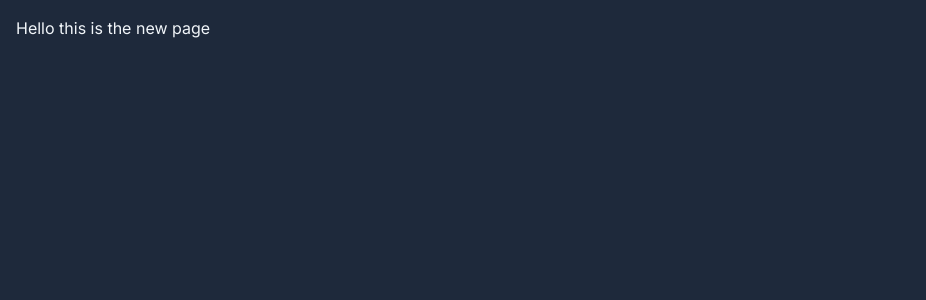
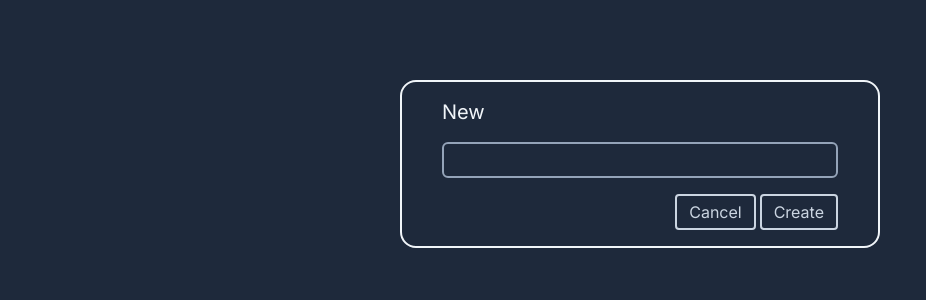
Before and after one commit to KingZedPriest/Todolist-Next.js, a Next.js app: page /new in a window 1280 px wide. Shown: the top 300 px of the page, without its empty margins (0-926 px from the left). Built offline with nearby package versions, Linux system fonts and the light colour scheme.

Commit message:
Feat: Build the new page, add cancel and create buttons, with their forms and routing

```diff
--- a/src/app/layout.tsx
+++ b/src/app/layout.tsx
@@ -17,7 +17,7 @@ export default function RootLayout({
   return (
     <html lang="en">
       <body
-        className={`${inter.className} container mx-auto bg-slate-800 p-4 text-slate-100`}
+        className={`${inter.className} container mx-auto mt-20 max-w-[30rem] rounded-2xl border-2 border-slate-100 bg-slate-800 px-4 py-4 text-slate-100 lg:px-10`}
       >
         {children}
       </body>
--- a/src/app/new/page.tsx
+++ b/src/app/new/page.tsx
@@ -1,5 +1,31 @@
+import Link from "next/link";
 export default function New() {
-    return(
-        <h1>Hello this is the new page</h1>
-    )
+  return (
+    <>
+      <header className="mb-4 flex items-center justify-between">
+        <h1 className="text-base sm:text-lg lg:text-xl">New</h1>
+      </header>
+      <form action="">
+        <input
+          type="text"
+          name="title"
+          className="w-full rounded-md border-2 border-slate-400 bg-transparent px-2 py-1 outline-none focus-within:border-slate-100"
+        />
+        <div className="mt-4 flex justify-end gap-1">
+          <Link
+            href=".."
+            className="rounded border-2 border-slate-300 px-3 py-1 text-slate-300 outline-none duration-500 focus-within:bg-slate-700 hover:bg-slate-700"
+          >
+            Cancel
+          </Link>
+          <button
+            type="submit"
+            className="rounded border-2 border-slate-300 px-3 py-1 text-slate-300 outline-none duration-500 focus-within:bg-slate-700 hover:bg-slate-700"
+          >
+            Create
+          </button>
+        </div>
+      </form>
+    </>
+  );
 }
--- a/src/app/page.tsx
+++ b/src/app/page.tsx
@@ -1,5 +1,6 @@
 import Link from "next/link";
 import { prisma } from "./db";
+import TodoItem from "@/components/TodoItem";
 
 function getTodos() {
   return prisma.todo.findMany();
@@ -9,11 +10,11 @@ export default async function Home() {
 
   const todos = await getTodos()
   return (
-    <div className="mt-20 max-w-[30rem] border-2 border-slate-100 mx-auto rounded-2xl py-2 px-2 sm:px-4 lg:px-8">
+    <div>
       <header className="flex justify-between items-center mb-4">
         <h1 className="text-base sm:text-lg lg:text-xl">Todo List</h1>
         <Link
-          className="border-2 border-slate-300 text-slate-300 px-2 py-1 rounded hover:bg-slate-700 focus-within:bg-slate-700 outline-none duration-500"
+          className="border-2 border-slate-300 text-slate-300 px-3 py-1 rounded hover:bg-slate-700 focus-within:bg-slate-700 outline-none duration-500"
           href="/new"
         >
           New
@@ -21,7 +22,7 @@ export default async function Home() {
       </header>
       <ul className="pl-4">
         {todos.map(todo =>
-          <li key={todo.id}>{todo.title}</li>
+          <TodoItem key={todo.id} {...todo} />
           )}
       </ul>
     </div>
--- /dev/null
+++ b/src/components/TodoItem.tsx
@@ -0,0 +1,15 @@
+type TodoItemProps = {
+  id: string;
+  title: string;
+  complete: boolean;
+};
+export default function TodoItem({ id, title, complete }: TodoItemProps) {
+  return (
+    <li className="flex items-center gap-1">
+      <input id={id} type="checkbox" className="peer cursor-pointer" />
+      <label htmlFor={id} className="cursor-pointer peer-checked:line-through peer-checked:text-slate-500">
+        {title}
+      </label>
+    </li>
+  );
+}
```
